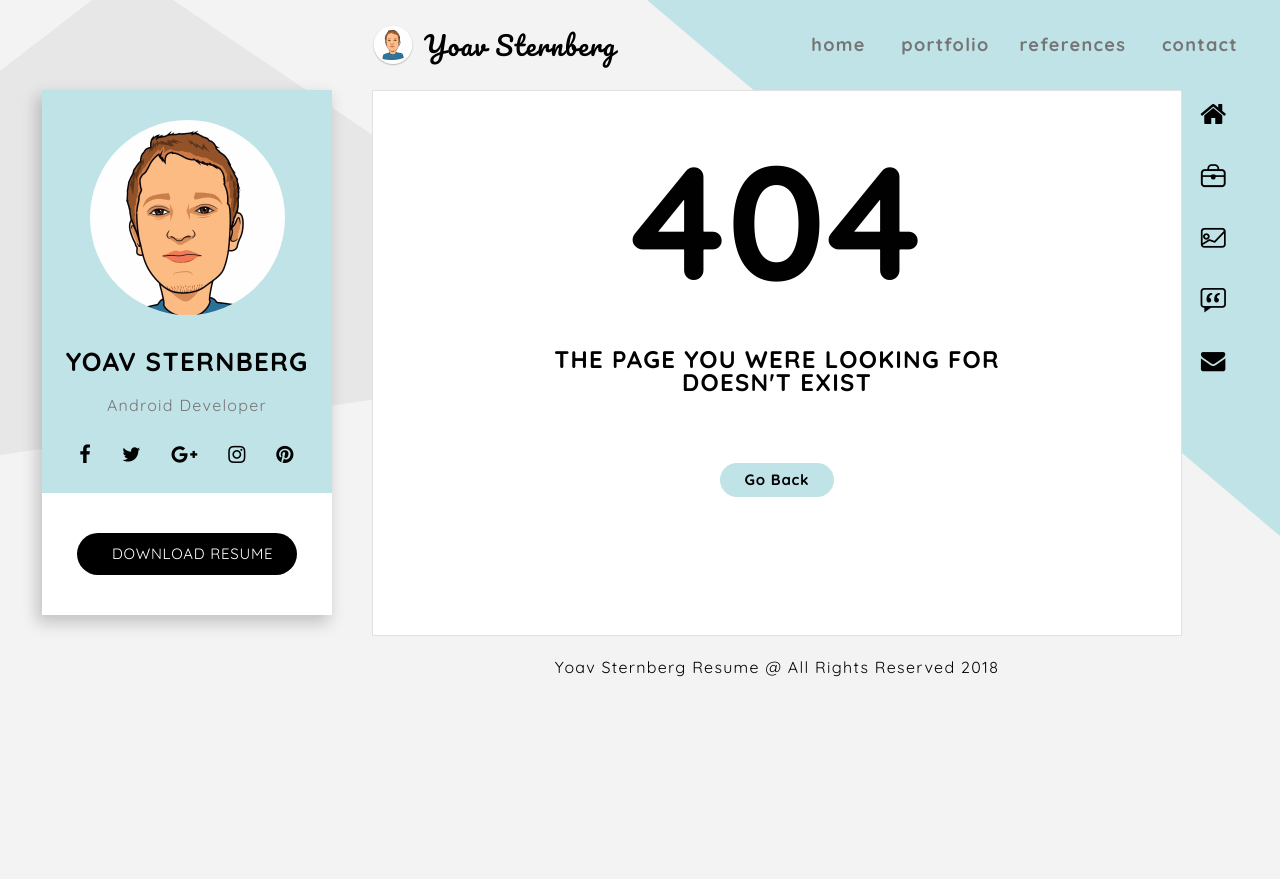
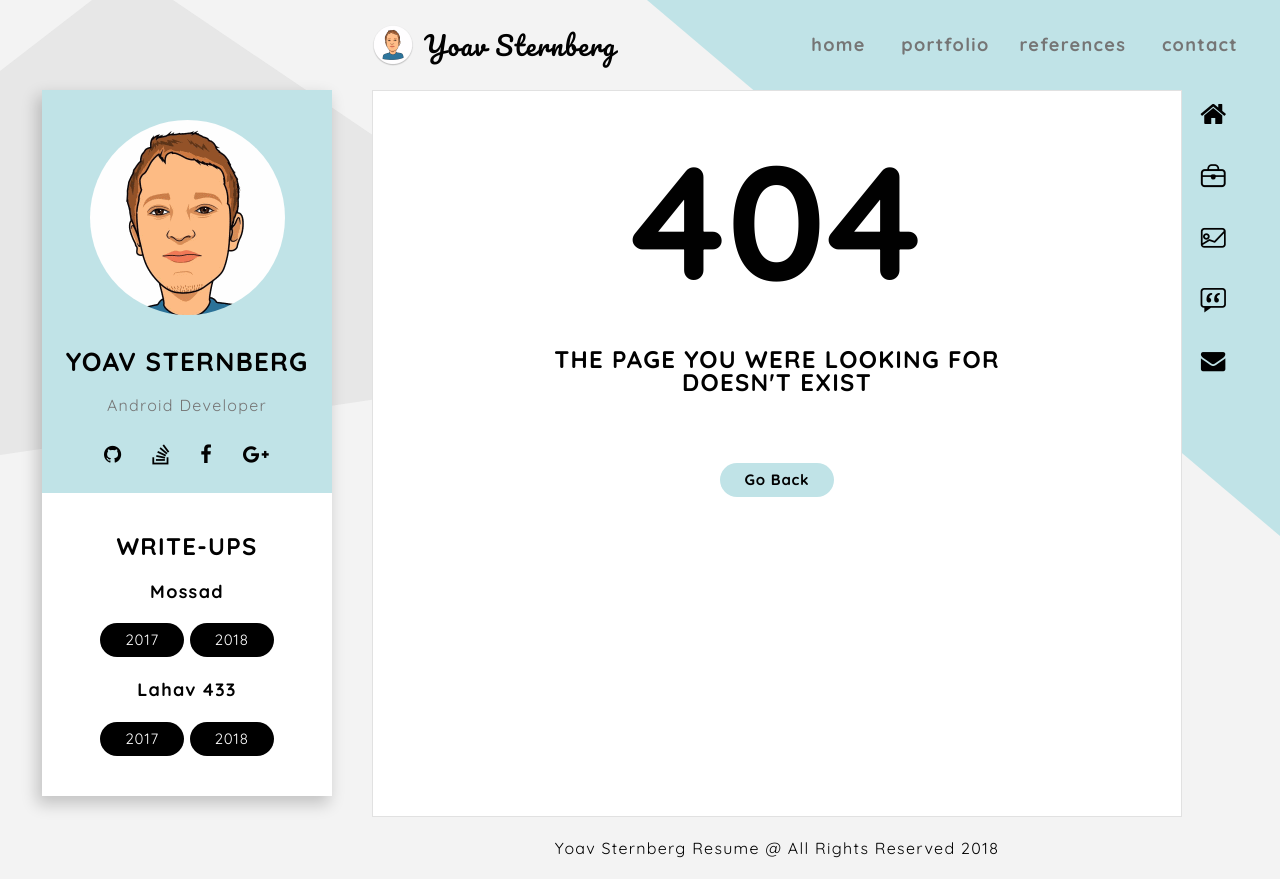
Before and after one commit to yoavst/yoavst.com, a plain HTML site: page 404.html in a window 1280 px wide. Before the commit the page ends 800 px from the top, so only its background shows below. Drawn offline with nearby package versions, Linux system fonts and the light colour scheme; some packages are replaced by stand-ins of ours; a script that the page names is missing; files whose address does not match are found by name.

Commit message:
Add writeups to website

```diff
--- a/404.html
+++ b/404.html
@@ -75,20 +75,30 @@
                            alt="">
                         </div>
                         <div class="crt-card-info">
-                           <h2 class="text-upper">Yoav Sternberg</h2>
-                           <p class="text-muted">Android Developer</p>
-                           <ul class="crt-social clear-list">
-                              <li><a><span class="crt-icon crt-icon-facebook"></span></a></li>
-                              <li><a><span class="crt-icon crt-icon-twitter"></span></a></li>
-                              <li><a><span class="crt-icon crt-icon-google-plus"></span></a></li>
-                              <li><a><span class="crt-icon crt-icon-instagram"></span></a></li>
-                              <li><a><span class="crt-icon crt-icon-pinterest"></span></a></li>
-                           </ul>
+                            <h2 class="text-upper">Yoav Sternberg</h2>
+                            <p class="text-muted">Android Developer</p>
+                            <ul class="crt-social clear-list">
+                                <li><a href="https://github.com/yoavst"><span class="crt-icon crt-icon-github"></span></a></li>
+                                <li><a href="http://stackoverflow.com/users/4874829/yoav-sternberg"><span class="crt-icon crt-icon-stack-overflow"></span></a></li>
+                                <li><a href="https://www.facebook.com/yoavst"><span class="crt-icon crt-icon-facebook"></span></a></li>
+                                <li><a href="https://plus.google.com/u/0/+YoavSternberg1999"><span class="crt-icon crt-icon-google-plus"></span></a></li>
+                            </ul>
                         </div>
                      </div>
-                     <div class="crt-side-box-btn">
-                        <a class="btn btn-default btn-lg btn-block btn-thin btn-upper" href="#">Download Resume</a>
-                     </div>
+                     <div class="crt-side-box-btn text-center">
+                        <h2 class="text-upper">Write-ups</h2>
+                        <div>
+                            <h4>Mossad</h4>
+                            <a class="btn btn-default btn-thin" href="assets/files/mossad-2017.pdf">2017</a>
+                            <a class="btn btn-default btn-thin" href="assets/files/mossad-2018.pdf">2018</a>
+                        </div>
+                        <br>
+                        <div>
+                            <h4>Lahav 433</h4>
+                            <a class="btn btn-default btn-thin btn-upper" href="assets/files/lahav-2017.pdf">2017</a>
+                            <a class="btn btn-default btn-thin btn-upper" href="assets/files/lahav-2018.pdf">2018</a>
+                        </div>
+                    </div>
                   </div>
                   <!-- .crt-side-box-item -->
                </div>
```
Also changed, not shown: contact.html (+13 -2 lines), experience.html (+13 -2 lines), index.html (+13 -2 lines), portfolio.html (+13 -2 lines), testimonials.html (+13 -2 lines), 5 other files.
